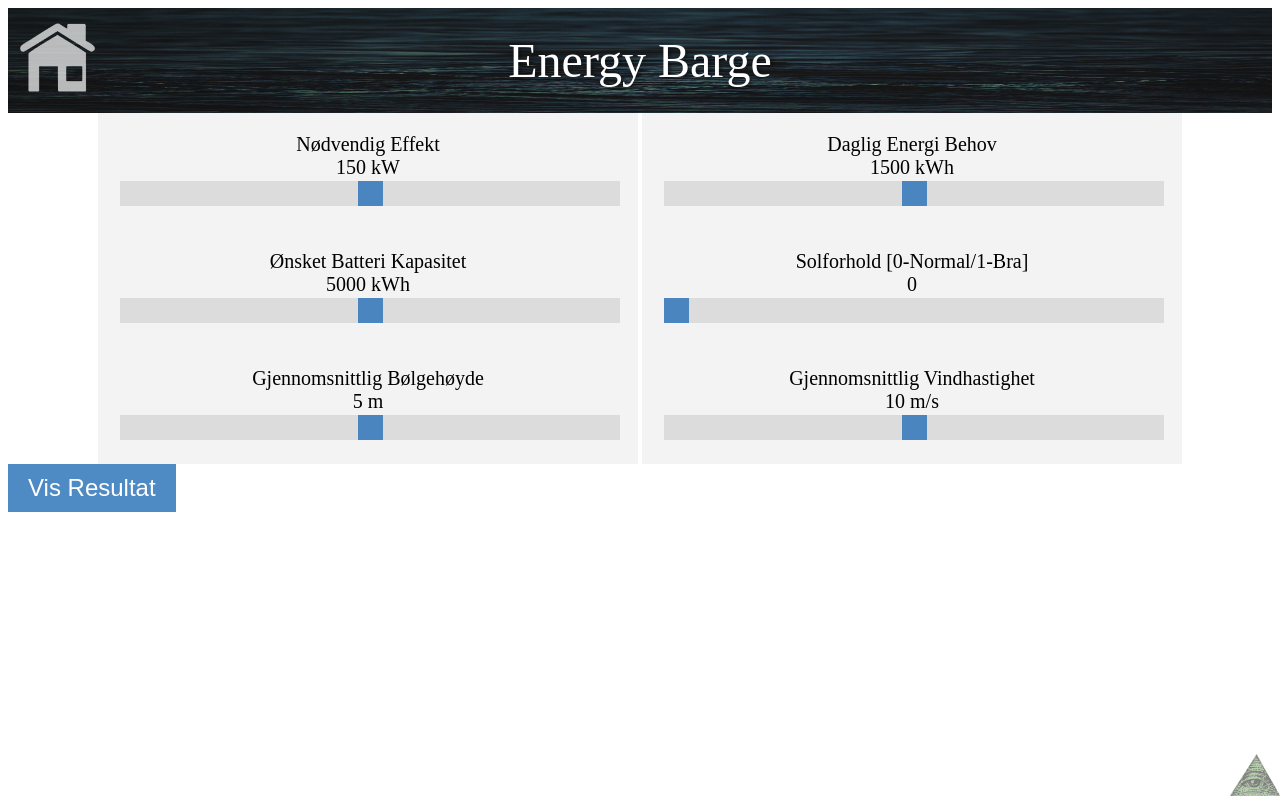
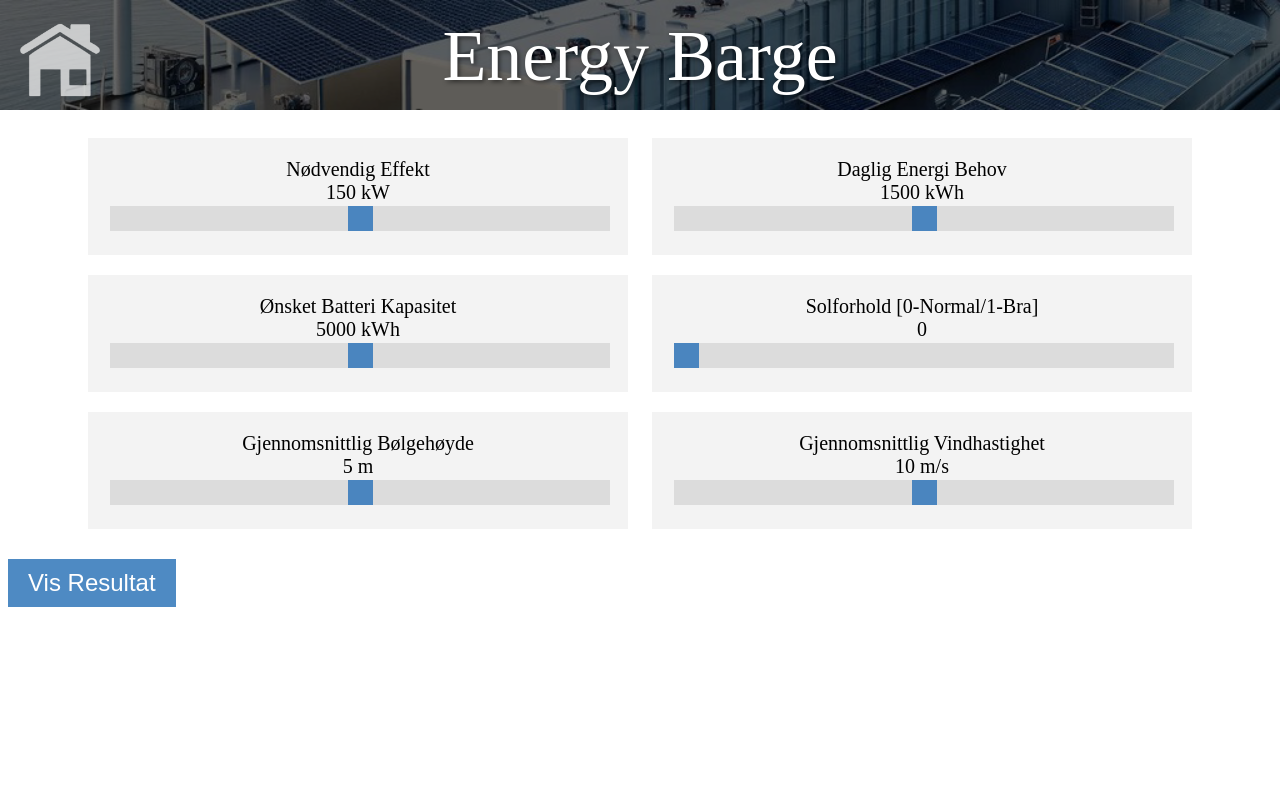
Before and after one commit to PizzaAllTheWay/Eksperter-i-Teams, a Flask app: page / in a window 1280 px wide. Run offline with Flask 3, Linux system fonts and the light colour scheme.

Commit message:
bit of style change

```diff
--- a/static/scripts/results.js
+++ b/static/scripts/results.js
@@ -5,8 +5,8 @@ var sliderValueNecessaryEffect = parseInt(urlParams.get('sliderValueNecessaryEff
 var sliderValueDailyEnergyRequirement = parseInt(urlParams.get('sliderValueDailyEnergyRequirement'));
 var sliderValueDesiredBatteryCapacity = parseInt(urlParams.get('sliderValueDesiredBatteryCapacity'));
 var sliderValueSunCondition = parseInt(urlParams.get('sliderValueSunCondition'));
-var sliderValueAverageWaveHeight = parseInt(urlParams.get('sliderValueAverageWaveHeight'));
-var sliderValueAverageWindSpeed = parseInt(urlParams.get('sliderValueAverageWindSpeed'));
+var sliderValueAverageWaveHeight = parseFloat(urlParams.get('sliderValueAverageWaveHeight'));
+var sliderValueAverageWindSpeed = parseFloat(urlParams.get('sliderValueAverageWindSpeed'));
 
 
 
--- a/static/styles/buttonStyles.css
+++ b/static/styles/buttonStyles.css
@@ -12,9 +12,12 @@
     cursor: pointer; /* Change cursor to pointer on hover */
     border-radius: 0; /* Square edges */
     transition: background-color 0.3s; /* Smooth background color transition */
+    margin-top: 20px; /* Adds space above the button, adjust as needed */
 }
 
 /* Button hover effect */
 .square-button:hover {
     opacity: 1;
+    transform: translateY(-3px); /* Button moves up slightly on hover */
+    box-shadow: 0 4px 6px 0 rgba(0,0,0,0.2); /* Shadow gets larger on hover */
 }
--- a/static/styles/headerStyles.css
+++ b/static/styles/headerStyles.css
@@ -1,17 +1,45 @@
+/* Adjusting how far down the rest of the body is compared to header container so we see the whole context */
+body {
+    padding-top: 120px;
+}
+
 /* Style for the header container */
 .header-container {
-    background-image: url("../images/headerImage.jpg");
-    background-size: 100% 100%;
-    background-position: center;
-    padding: 25px;
+    position: fixed; /* Makes the header stay in place during scroll */
+    top: 0;
+    left: 0;
+    right: 0;
+    z-index: 1000;   /* Ensures the header stays above other content */
+
+    background-image: url("../images/headerImage.png");
+    background-size: cover;
+    background-position: center 700px;
+    padding: 15px;
     text-align: center;
+
+    /* Ensures the pseudo-element doesn't extend outside the header */
+    overflow: hidden;
+    height: 80px;
 }
+
+/* Adding the overlay */
+.header-container::before {
+    content: "";
+    position: absolute;
+    top: 0;
+    left: 0;
+    right: 0;
+    bottom: 0;
+    background-color: rgba(0, 0, 0, 0.6); /* Black overlay with 50% opacity */
+    z-index: -1; /* Ensures the overlay is behind the text and other content */
+}
+
 
 /* Fancy text style */
 .header-container text {
     color: #fff;
     font-family: "Times New Roman", Times, serif;
-    font-size: 48px;
+    font-size: 72px;
     text-shadow: 2px 2px 4px rgba(0, 0, 0, 0.5);
 }
 
@@ -20,8 +48,8 @@
     position: absolute;
     top: 20px;
     left: 20px;
-    width: 75px;
-    height: 75px;
+    width: 80px;
+    height: 80px;
     transition: all 0.3s ease; /* Animation */
 }
 
--- a/static/styles/sliderStyles.css
+++ b/static/styles/sliderStyles.css
@@ -6,6 +6,7 @@
     width: 500px;
     text-align: center;
     display: inline-block;
+    margin: 10px;
 }
 
 /* Style for the labels */
--- a/templates/index.html
+++ b/templates/index.html
@@ -63,11 +63,13 @@
     </div>
 
     <!-- Secret -->
+    <!--
     <div class="secret-container">
         <a href="/memes">
             <img src="/static/images/illuminati.png" alt="Secret Image">
         </a>
     </div>
+    -->
 
     <!-- Include the JavaScript files for dynamic behavior -->
     <script src="/static/scripts/sliderBehaviour.js"></script>
```
Also changed, not shown: backend/energySupplySolutions.png, static/images/headerImage.png (added), static/images/headerImageRedundant.jpg (renamed from static/images/headerImage.jpg).
